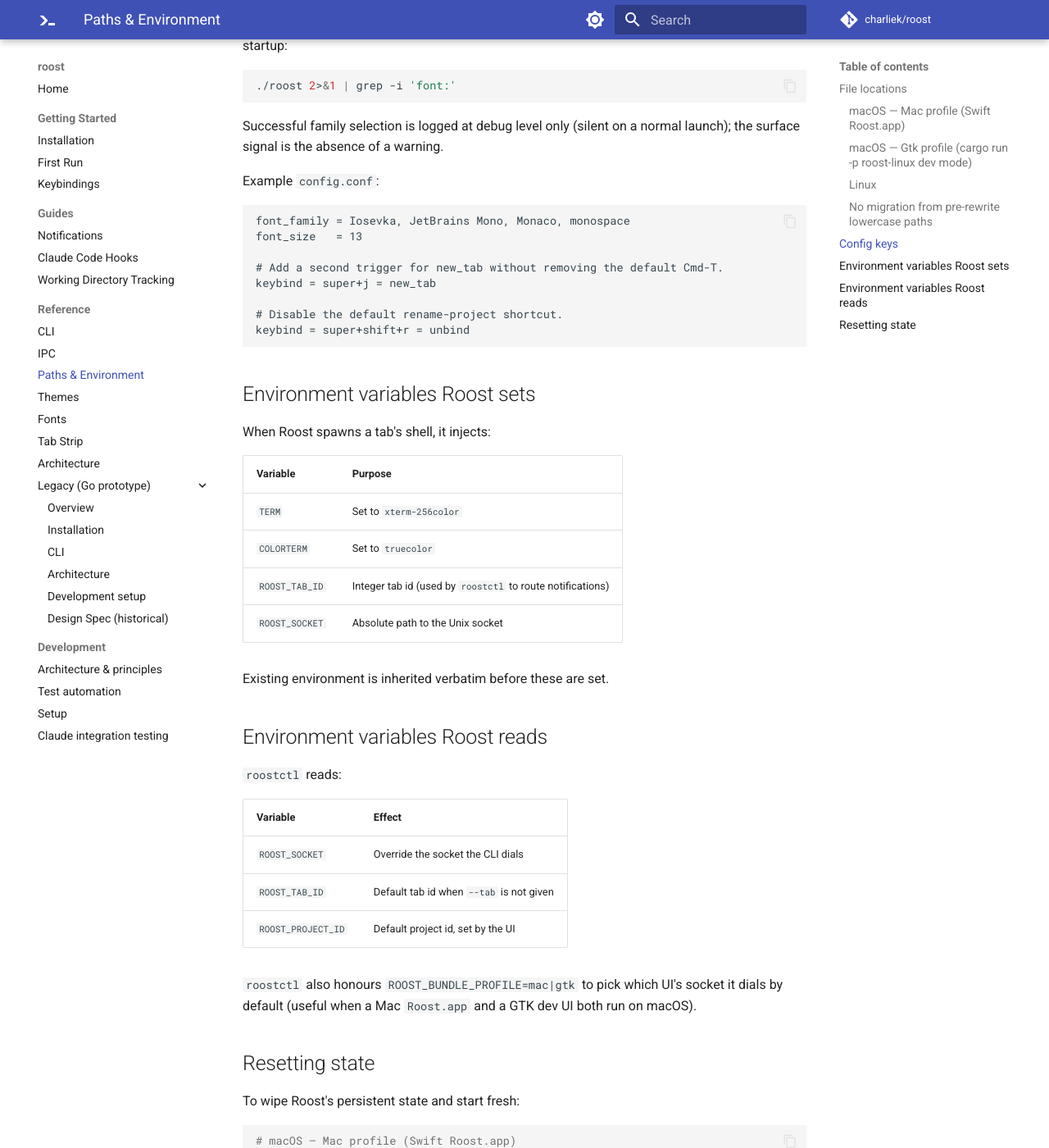
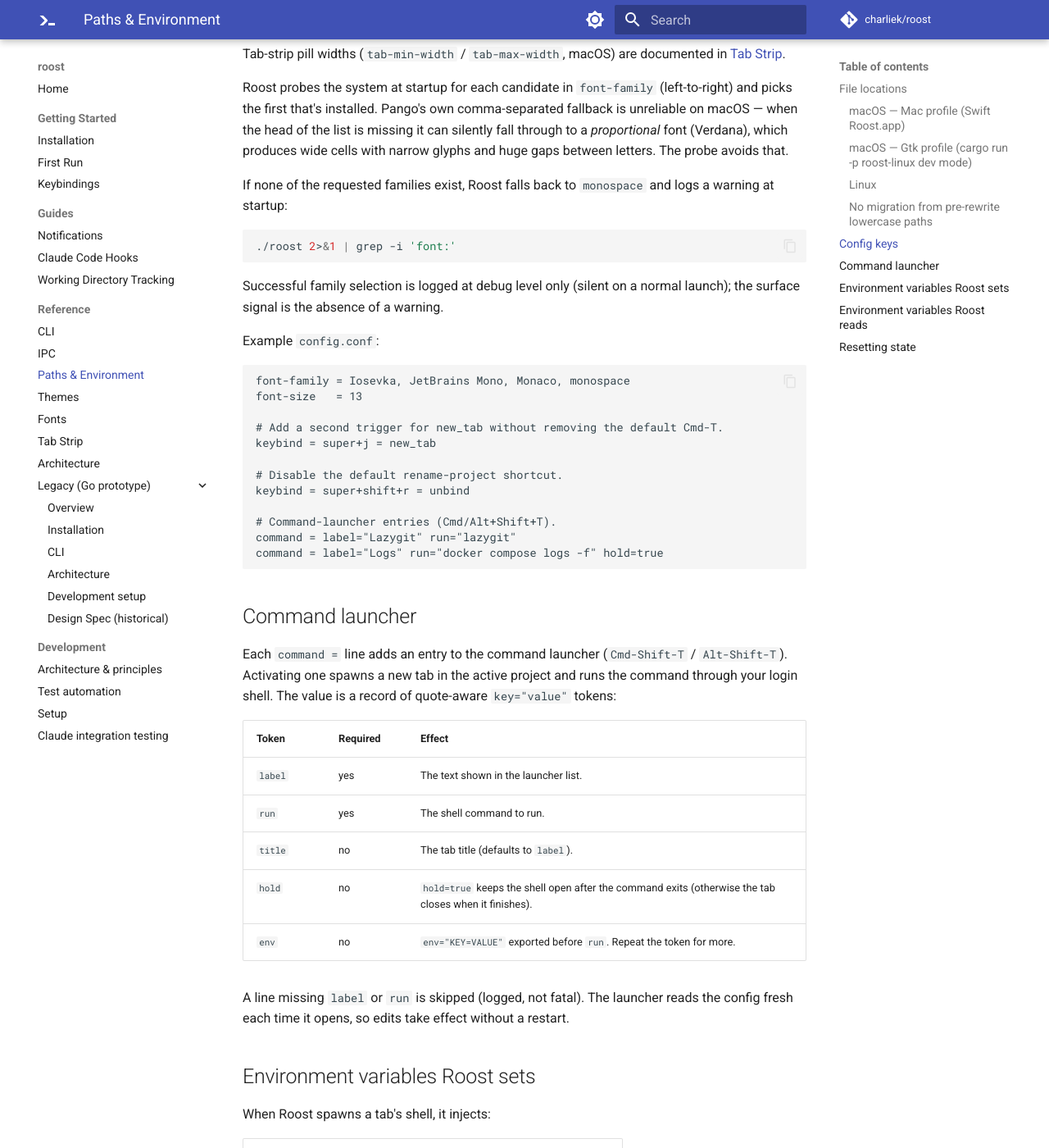
Before and after one commit to charliek/roost, an MkDocs documentation site: the page built from docs/reference/paths.md, in a window 1280 px wide and 1400 px high, scrolled down 3131 px. Shown: the whole window at 82% size. Built offline with MkDocs 1.6.1 and Material for MkDocs 9.7.7, drawn with Linux system fonts in a browser that asks for light colours; comment, search, counter and statistics services are not loaded; some of the changed text lies outside the part shown.

Commit message:
docs: audit — document all commands + config keys (palette/launcher, command=)
Completeness pass over keybinds + config against the source of truth
(KeybindAction in both UIs; the config parsers in config.rs / Config.swift):

Keybinds — `command_palette` (Cmd/Alt+Shift+P) and `command_launcher`
(Cmd/Alt+Shift+T) were real on both UIs but undocumented. Added a
"Commands" subsection to both per-OS tables + both rows to the
custom-keybind action list.

Config — `command =` (the launcher entries) was undocumented: added it to
the Config keys table + a "Command launcher" section covering the
`label`/`run`/`title`/`hold`/`env` token syntax. Also fixed a real bug:
the table + example used `font_family`/`font_size` (underscores), but
both parsers only accept Ghostty-style `font-family`/`font-size`
(hyphens) — so the documented example was silently ignored. Cross-linked
the macOS `tab-min-width`/`tab-max-width` keys (already in Tab Strip).

Verified: every KeybindAction id and every parsed config key now appears
in the docs; `mkdocs build` clean.

Co-Authored-By: Claude Opus 4.7 (1M context) <noreply@anthropic.com>

````diff
--- a/docs/reference/paths.md
+++ b/docs/reference/paths.md
@@ -60,14 +60,19 @@ Pre-rewrite builds stored their state under lowercase `~/Library/Application Sup
 
 `config.conf` is a tiny `key = value` file (no sections, no nesting). Lines starting with `#` are comments. Missing file → built-in defaults; unknown keys are ignored. Keybindings use Ghostty's `keybind = trigger=action` syntax — see [Keybindings](../getting-started/keybindings.md#custom-keybindings) for the full action list.
 
+Keys use Ghostty-style hyphens (`font-family`, not `font_family`); a misspelled key is silently ignored.
+
 | Key           | Default                              | Effect                                                 |
 |---------------|--------------------------------------|--------------------------------------------------------|
-| `font_family` | `JetBrains Mono, Monaco, monospace`  | Comma-separated list. The first installed family wins. |
-| `font_size`   | `12`                                 | Pango points.                                          |
+| `font-family` | `JetBrains Mono, Monaco, monospace`  | Comma-separated list. The first installed family wins. |
+| `font-size`   | `12`                                 | Points.                                                |
 | `theme`       | `roost-dark`                         | Bundled color theme name. See [Themes](themes.md).     |
-| `keybind`     | (built-in defaults; see Keybindings) | Repeatable. `trigger=action`; later lines override.    |
+| `keybind`     | (built-in defaults; see Keybindings) | Repeatable. `<trigger> = <action>`; later lines override. |
+| `command`     | (none)                               | Repeatable. A command-launcher entry (`Cmd/Alt+Shift+T`). See [Command launcher](#command-launcher) below. |
 
-Roost probes the system at startup for each candidate in `font_family` (left-to-right) and picks the first that's installed. Pango's own comma-separated fallback is unreliable on macOS — when the head of the list is missing it can silently fall through to a *proportional* font (Verdana), which produces wide cells with narrow glyphs and huge gaps between letters. The probe avoids that.
+Tab-strip pill widths (`tab-min-width` / `tab-max-width`, macOS) are documented in [Tab Strip](tab-strip.md#config-keys).
+
+Roost probes the system at startup for each candidate in `font-family` (left-to-right) and picks the first that's installed. Pango's own comma-separated fallback is unreliable on macOS — when the head of the list is missing it can silently fall through to a *proportional* font (Verdana), which produces wide cells with narrow glyphs and huge gaps between letters. The probe avoids that.
 
 If none of the requested families exist, Roost falls back to `monospace` and logs a warning at startup:
 
@@ -80,15 +85,38 @@ Successful family selection is logged at debug level only (silent on a normal la
 Example `config.conf`:
 
 ```conf
-font_family = Iosevka, JetBrains Mono, Monaco, monospace
-font_size   = 13
+font-family = Iosevka, JetBrains Mono, Monaco, monospace
+font-size   = 13
 
 # Add a second trigger for new_tab without removing the default Cmd-T.
 keybind = super+j = new_tab
 
 # Disable the default rename-project shortcut.
 keybind = super+shift+r = unbind
+
+# Command-launcher entries (Cmd/Alt+Shift+T).
+command = label="Lazygit" run="lazygit"
+command = label="Logs" run="docker compose logs -f" hold=true
 ```
+
+## Command launcher
+
+Each `command =` line adds an entry to the command launcher
+(`Cmd-Shift-T` / `Alt-Shift-T`). Activating one spawns a new tab in the
+active project and runs the command through your login shell. The value
+is a record of quote-aware `key="value"` tokens:
+
+| Token   | Required | Effect                                                              |
+|---------|----------|---------------------------------------------------------------------|
+| `label` | yes      | The text shown in the launcher list.                                |
+| `run`   | yes      | The shell command to run.                                           |
+| `title` | no       | The tab title (defaults to `label`).                                |
+| `hold`  | no       | `hold=true` keeps the shell open after the command exits (otherwise the tab closes when it finishes). |
+| `env`   | no       | `env="KEY=VALUE"` exported before `run`. Repeat the token for more. |
+
+A line missing `label` or `run` is skipped (logged, not fatal). The
+launcher reads the config fresh each time it opens, so edits take effect
+without a restart.
 
 ## Environment variables Roost sets
 
````
Also changed, not shown: docs/getting-started/keybindings.md (+16 -0 lines).
